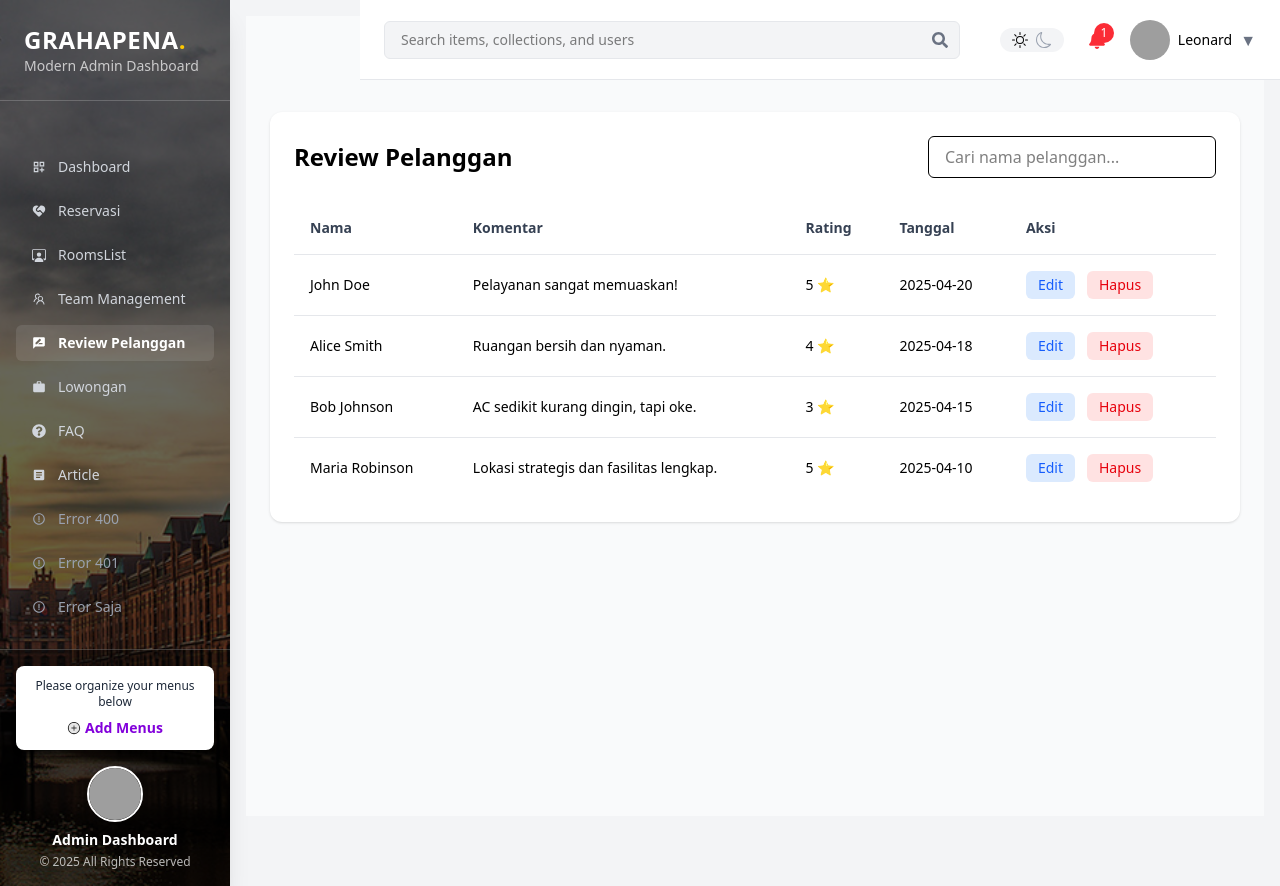
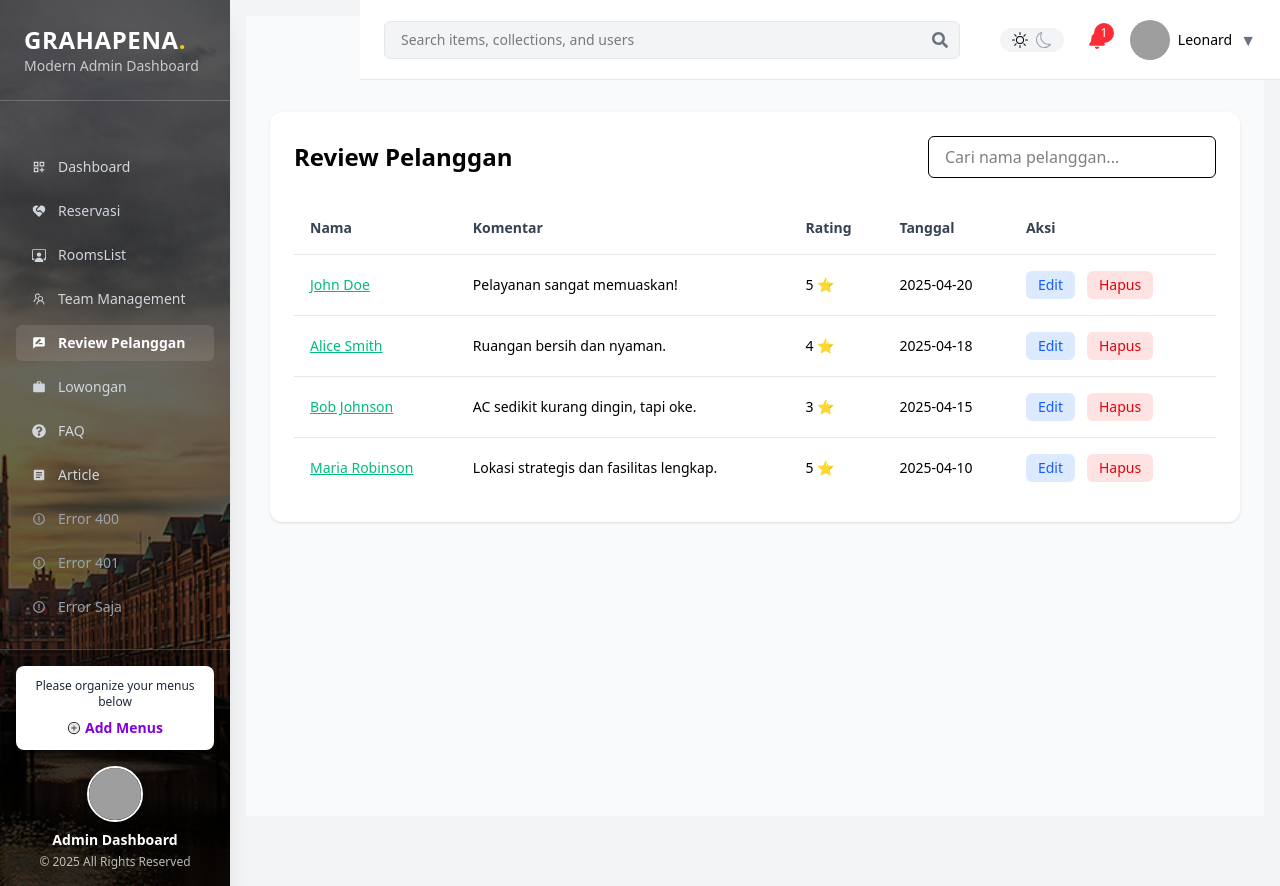
Before and after one commit to DionMarbun/Project-BPF, a React (Vite) app: page /Review in a window 1280 px wide. Built offline with nearby package versions, Linux system fonts and the light colour scheme; grey boxes are pictures that could not be loaded.

Commit message:
ReviewPelangganDetail

```diff
--- a/src/App.jsx
+++ b/src/App.jsx
@@ -51,6 +51,8 @@ const ArtikelCrud  = React.lazy(() => import("./pages/ArtikelCrud"));
 
 const ReservasiDetail = React.lazy(() => import("./pages/ReservasiDetail"));
 const TeamManagementDetail = React.lazy(() => import("./pages/TeamManagementDetail"));
+const RoomListDetail = React.lazy(() => import("./pages/RoomListDetail"));
+const ReviewPelangganDetail = React.lazy(() => import("./pages/ReviewPelangganDetail"));
 
 function App() {
   const [count, setCount] = useState(0)
@@ -75,6 +77,8 @@ function App() {
 
                   <Route path="/Reservasi/:id" element={<ReservasiDetail />} />
                   <Route path="/TeamManagement/:id" element={<TeamManagementDetail />} />
+                  <Route path="/RoomsList/:id" element={<RoomListDetail />} />
+                  <Route path="/ReviewPelanggan/:id" element={<ReviewPelangganDetail />} />
               </Route>
 
               <Route element={<AuthLayout/>}>
--- /dev/null
+++ b/src/JSON/dataReview.json
@@ -0,0 +1,30 @@
+[
+  {
+    "id": 1,
+    "nama": "John Doe",
+    "komentar": "Pelayanan sangat memuaskan!",
+    "rating": 5,
+    "tanggal": "2025-04-20"
+  },
+  {
+    "id": 2,
+    "nama": "Alice Smith",
+    "komentar": "Ruangan bersih dan nyaman.",
+    "rating": 4,
+    "tanggal": "2025-04-18"
+  },
+  {
+    "id": 3,
+    "nama": "Bob Johnson",
+    "komentar": "AC sedikit kurang dingin, tapi oke.",
+    "rating": 3,
+    "tanggal": "2025-04-15"
+  },
+  {
+    "id": 4,
+    "nama": "Maria Robinson",
+    "komentar": "Lokasi strategis dan fasilitas lengkap.",
+    "rating": 5,
+    "tanggal": "2025-04-10"
+  }
+]
--- a/src/pages/ReservasiDetail.jsx
+++ b/src/pages/ReservasiDetail.jsx
@@ -1,6 +1,5 @@
 import { useParams } from "react-router-dom"
 import { useEffect, useState } from "react"
-import axios from "axios"
 import data from '../JSON/grahaPena.json'
 
 export default function ReservasiDetail() {
--- a/src/pages/ReviewPelanggan.jsx
+++ b/src/pages/ReviewPelanggan.jsx
@@ -1,36 +1,11 @@
 import React, { useState } from "react";
-
-const dataReview = [
-  {
-    nama: "John Doe",
-    komentar: "Pelayanan sangat memuaskan!",
-    rating: 5,
-    tanggal: "2025-04-20",
-  },
-  {
-    nama: "Alice Smith",
-    komentar: "Ruangan bersih dan nyaman.",
-    rating: 4,
-    tanggal: "2025-04-18",
-  },
-  {
-    nama: "Bob Johnson",
-    komentar: "AC sedikit kurang dingin, tapi oke.",
-    rating: 3,
-    tanggal: "2025-04-15",
-  },
-  {
-    nama: "Maria Robinson",
-    komentar: "Lokasi strategis dan fasilitas lengkap.",
-    rating: 5,
-    tanggal: "2025-04-10",
-  },
-];
+import { Link } from "react-router-dom";
+import reviewData from "../JSON/dataReview.json"; // pastikan tidak ada spasi di nama file
 
 const ReviewList = () => {
   const [search, setSearch] = useState("");
 
-  const filtered = dataReview.filter((item) =>
+  const filtered = reviewData.filter((item) =>
     item.nama.toLowerCase().includes(search.toLowerCase())
   );
 
@@ -62,7 +37,14 @@ const ReviewList = () => {
             <tbody>
               {filtered.map((item, idx) => (
                 <tr key={idx} className="border-t border-gray-200">
-                  <td className="p-4">{item.nama}</td>
+                  <td className="p-4">
+                    <Link
+                      to={`/ReviewPelanggan/${item.id}`}
+                      className="text-emerald-500 hover:text-emerald-600 underline"
+                    >
+                      {item.nama}
+                    </Link>
+                  </td>
                   <td className="p-4">{item.komentar}</td>
                   <td className="p-4">{item.rating} ⭐</td>
                   <td className="p-4">{item.tanggal}</td>
--- /dev/null
+++ b/src/pages/ReviewPelangganDetail.jsx
@@ -0,0 +1,32 @@
+import { useParams } from "react-router-dom";
+import { useEffect, useState } from "react";
+import reviewData from "../JSON/dataReview.json";
+
+export default function ReviewPelangganDetail() {
+  const { id } = useParams();
+  const [review, setReview] = useState(null);
+  const [error, setError] = useState(null);
+
+  useEffect(() => {
+    const found = reviewData.find((item) => item.id === parseInt(id));
+    if (!found) {
+      setError("Review tidak ditemukan.");
+    } else {
+      setReview(found);
+    }
+  }, [id]);
+
+  if (error) return <div className="text-red-600 p-4">{error}</div>;
+  if (!review) return <div className="p-4">Loading...</div>;
+
+  return (
+    <div className="p-6 bg-white rounded-xl shadow-lg max-w-lg mx-auto mt-6">
+      <h2 className="text-2xl font-bold mb-2">{review.nama}</h2>
+      <p className="text-gray-600 mb-2 italic">"{review.komentar}"</p>
+      <p className="text-yellow-500 font-semibold mb-2">
+        Rating: {review.rating} ⭐
+      </p>
+      <p className="text-gray-500 text-sm">Tanggal Review: {review.tanggal}</p>
+    </div>
+  );
+}
--- a/src/pages/RoomListDetail.jsx
+++ b/src/pages/RoomListDetail.jsx
@@ -0,0 +1,72 @@
+import React, { useEffect, useState } from "react";
+import { useParams } from "react-router-dom";
+import grahaPena from "../JSON/grahaPena.json";
+
+export default function RoomListDetail() {
+  const { id } = useParams();
+  const [room, setRoom] = useState(null);
+  const [error, setError] = useState(null);
+
+  useEffect(() => {
+    const foundRoom = grahaPena.find((r) => r.id === parseInt(id));
+    if (!foundRoom) {
+      setError("Ruangan tidak ditemukan.");
+    } else {
+      setRoom(foundRoom);
+    }
+  }, [id]);
+
+  if (error) {
+    return <p className="text-red-500 p-4">{error}</p>;
+  }
+
+  if (!room) {
+    return <p className="p-4">Memuat detail ruangan...</p>;
+  }
+
+  return (
+    <div className="pt-24 p-6 max-w-4xl mx-auto bg-white rounded-xl shadow font-[Poppins]">
+      <h2 className="text-2xl font-bold mb-4">{room.name}</h2>
+      <img
+        src={room.image}
+        alt={room.name}
+        className="w-full max-h-96 object-cover rounded-lg mb-6"
+      />
+
+      <div className="mb-4">
+        <strong>Harga:</strong> {room.price}<br />
+        <strong>Kapasitas:</strong> {room.capacity}
+      </div>
+
+      <div className="mb-4">
+        <h3 className="text-xl font-semibold">Fasilitas</h3>
+        <ul className="list-disc list-inside">
+          <li>Meja: {room.facilities?.meja ?? 'Tidak tersedia'}</li>
+          <li>Kursi: {room.facilities?.kursi ?? 'Tidak tersedia'}</li>
+          <li>Sound System & Mic: {room.facilities?.sound_system_mic ? 'Ada' : 'Tidak ada'}</li>
+          <li>Panggung: {room.facilities?.panggung ? 'Ada' : 'Tidak ada'}</li>
+          <li>Ruang Rias Keluarga: {room.facilities?.ruang_rias_keluarga ? 'Ada' : 'Tidak ada'}</li>
+          <li>Full AC: {room.facilities?.full_ac ? 'Ya' : 'Tidak'}</li>
+        </ul>
+      </div>
+
+      <div className="mb-4">
+        <h3 className="text-xl font-semibold">Lokasi</h3>
+        <p>
+          Gedung: {room.location?.building}<br />
+          Lantai: {room.location?.floor}<br />
+          Kota: {room.location?.city}
+        </p>
+      </div>
+
+      <div>
+        <h3 className="text-xl font-semibold">Dimensi Ruangan (meter)</h3>
+        <p>
+          Lebar: {room.dimensions?.width} m<br />
+          Tinggi: {room.dimensions?.height} m<br />
+          Dalam: {room.dimensions?.depth} m
+        </p>
+      </div>
+    </div>
+  );
+}
--- a/src/pages/RoomsList.jsx
+++ b/src/pages/RoomsList.jsx
@@ -1,6 +1,7 @@
 import React, { useState } from "react";
 import data from "../JSON/grahaPena.json";
 import { FaClipboardList, FaCheckCircle } from "react-icons/fa";
+import { Link } from "react-router-dom";
 
 // Komponen Statistik Kartu
 const StatCard = ({ icon, label, value, color }) => (
@@ -99,7 +100,11 @@ export default function RoomsList() {
                 className="w-full sm:w-48 h-32 object-cover rounded-lg"
               />
               <div className="flex-1 space-y-2 text-gray-800">
-                <h3 className="text-xl font-bold">{item.name}</h3>
+                <h3 className="text-xl font-bold">
+                  <Link to={`/RoomsList/${item.id}`} className="text-emerald-400 hover:text-emerald-500">
+                    {item.name}
+                  </Link>
+                </h3>
                 <div className="grid grid-cols-2 sm:grid-cols-3 gap-2 text-sm text-gray-600">
                   <div>
                     <span className="font-semibold">Harga:</span> {item.price}
```
Also changed, not shown: src/pages/auth/ReviewPelangganDetail.jsx (deleted).
